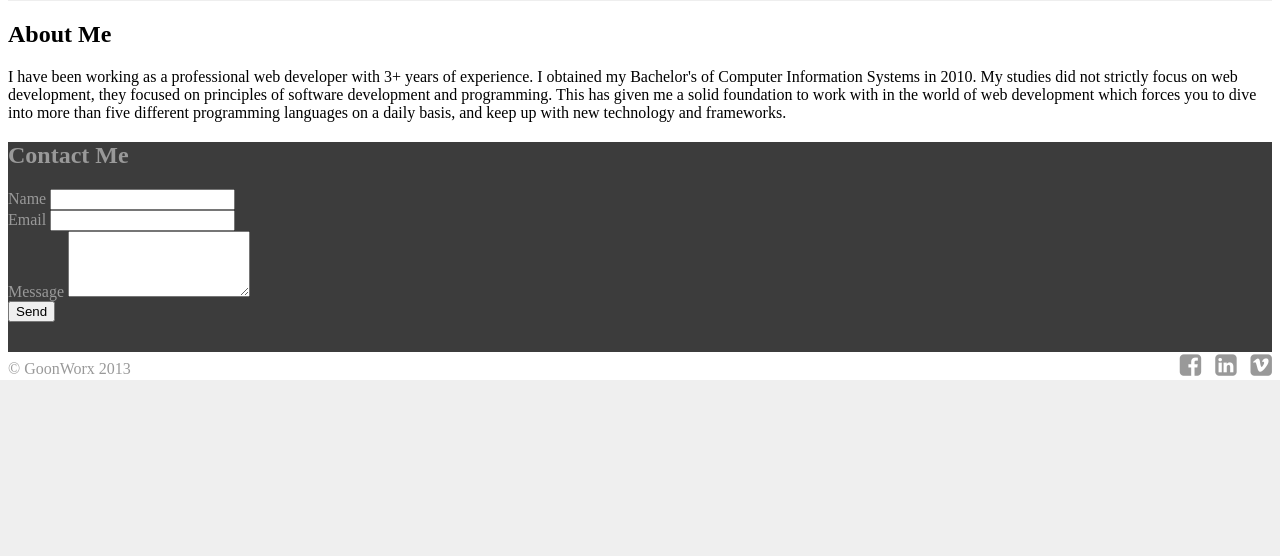
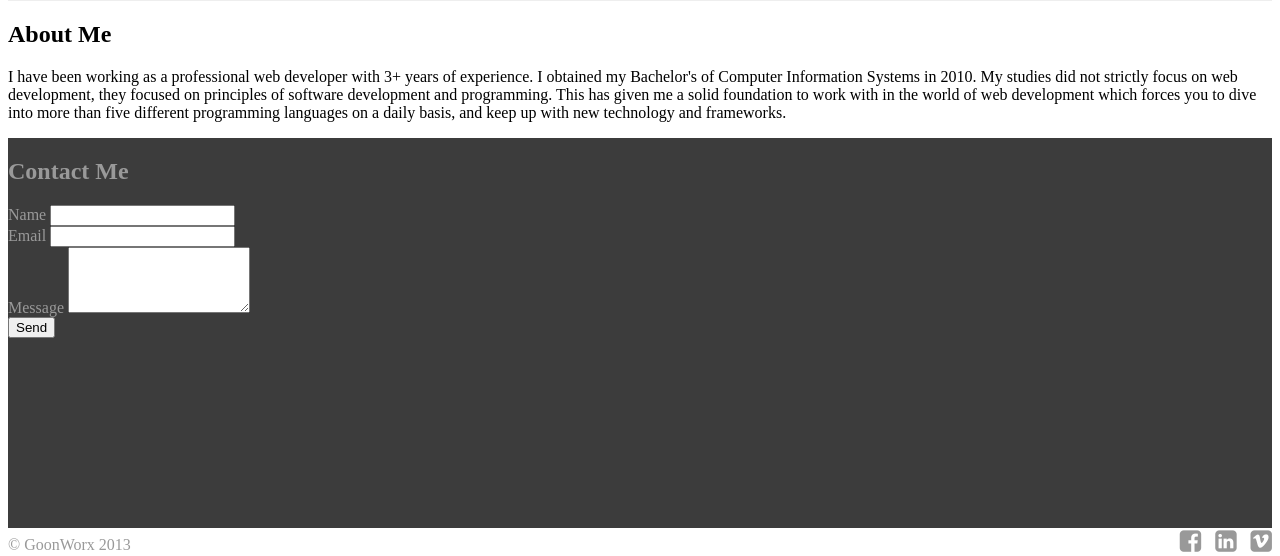
Before and after one commit to amcgowan/portfolio, a PHP site: page / in a window 1280 px wide. Shown: the part 2617-3173 px from the top of the page. Before the commit the page ends 2997 px from the top, so only its background shows below. Run offline with PHP 8.4, Linux system fonts and the light colour scheme; some libraries are stand-ins or nearby versions.

Commit message:
completed contact form

```diff
--- a/index.php
+++ b/index.php
@@ -740,17 +740,21 @@
    </section>
    <section id="contact" class="slider">
    	<div class="container">
-   		<h2>Contact Me</h2>
+   		<article class="row text-center">
+   			<div class="col-sm-8 col-sm-offset-2 col-md-6 col-md-offset-3">
+   			<h2>Contact Me</h2>
+   			</div>
+   		</article>
+   		<img src="images/ajax-loader.gif" class="loader"/>
    		<article class="row slide-right send working">
-   			<div class="col-sm-12">
-		   		<div class="working">
-		   			<p>Your message is being sent</p>
+   			<div class="col-xs-12 col-sm-4 col-sm-offset-4">
+		   		<div class="sent text-center">
+		   			<h3>Thank you!</h3>
+		   			<p>Your message has been received. I appreciate you taking time to contact me. I will get back to you shortly!</p>
 		   		</div>
-		   		<div class="sent">
-		   			<p>Your message has been sent</p>
-		   		</div>
-		   		<div class="error">
-		   			<p>Your message could not be sent</p>
+		   		<div class="error text-center">
+		   			<h3>Sorry...</h3>
+		   			<p>It appears your message couldn't be sent. This is probably due to your session becoming invalid. If you are not trying to spam me, please refresh the page and try again.</p>
 		   		</div>
    			</div>
    		</article>
@@ -777,7 +781,7 @@
 		   						<p class="error pull-right">Please enter a message</p>
 		   						<textarea class="form-control" name="message" rows="4"></textarea>
 				   			</div>
-				   			<div class="col-sm-12 form-group">
+				   			<div class="col-sm-12 form-group text-center">
 				   				<button type="submit" class="btn btn-success">Send</button>
 				   			</div>
 			   			</div>
@@ -886,13 +890,11 @@
 					    		input.closest('.form-group').addClass('has-error');
 				    	}
 				    }
-
-
-
 	    		});
 
 	    		if (valid) {
 		    		slideTo(form.closest('article'), 'send');
+		    		$('.loader').fadeIn();
 		    		$.ajax({
 			    		url: form.attr('action'),
 			    		type: 'POST',
@@ -907,7 +909,11 @@
 			    				.find('article.send')
 			    				.removeClass('working')
 			    				.addClass('error');
+			    		},
+			    		complete: function() {
+				    		$('.loader').fadeOut();
 			    		}
+
 		    		})
 	    		}
 
--- a/styles/mcgowan.css
+++ b/styles/mcgowan.css
@@ -428,9 +428,29 @@
 #contact {
   background: #3c3c3c;
   color: #999;
+  position: relative;
 }
 #contact div.container {
-  min-height: 0px;
+  min-height: 439px;
+  max-height: 439px;
+}
+@media only screen and (min-width: 768px) {
+  #contact div.container {
+    min-height: 360px;
+    max-height: 360px;
+  }
+}
+@media only screen and (min-width: 992px) {
+  #contact div.container {
+    min-height: 360px;
+    max-height: 360px;
+  }
+}
+@media only screen and (min-width: 1200px) {
+  #contact div.container {
+    min-height: 360px;
+    max-height: 360px;
+  }
 }
 #contact article.send {
   height: 200px;
@@ -441,6 +461,7 @@
   -o-transition: all 0.2s ease-out;
   transition: all 0.2s ease-out;
   position: absolute;
+  margin-top: 32px;
 }
 #contact article.send .sent {
   opacity: 1;
@@ -462,6 +483,14 @@
 }
 #contact article.send.error .error {
   opacity: 1;
+}
+#contact .loader {
+  position: absolute;
+  left: 50%;
+  margin-left: -33px;
+  top: 50%;
+  margin-top: -33px;
+  display: none;
 }
 form .form-group p.error {
   -webkit-transition: all 0.2s ease-out;
--- a/styles/mcgowan.less
+++ b/styles/mcgowan.less
@@ -398,14 +398,25 @@
 #contact {
 	background: lighten(#222,10%);
 	color: #999;
+	position: relative;
 	div.container {
-		min-height: 0px;
+		min-height: 439px; max-height: 439px;
+		@media only screen and (min-width : 768px) {
+			min-height: 360px; max-height: 360px;
+		}
+		@media only screen and (min-width : 992px) {
+			min-height: 360px; max-height: 360px;
+		}
+		@media only screen and (min-width : 1200px) {
+			min-height: 360px; max-height: 360px;
+		}
 	}
 	article.send {
 		height: 200px;
 		div {
 			.transition(.2s);
 			position: absolute;
+			margin-top: 32px;
 		}
 		.sent { opacity: 1; }
 		.working { opacity: 0; }
@@ -418,6 +429,14 @@
 			.sent { opacity: 0; }
 			.error { opacity: 1; }
 		}
+	}
+	.loader {
+		position: absolute;
+		left: 50%;
+		margin-left: -33px;
+		top: 50%;
+		margin-top: -33px;
+		display: none;
 	}
 }
 form .form-group {
```
